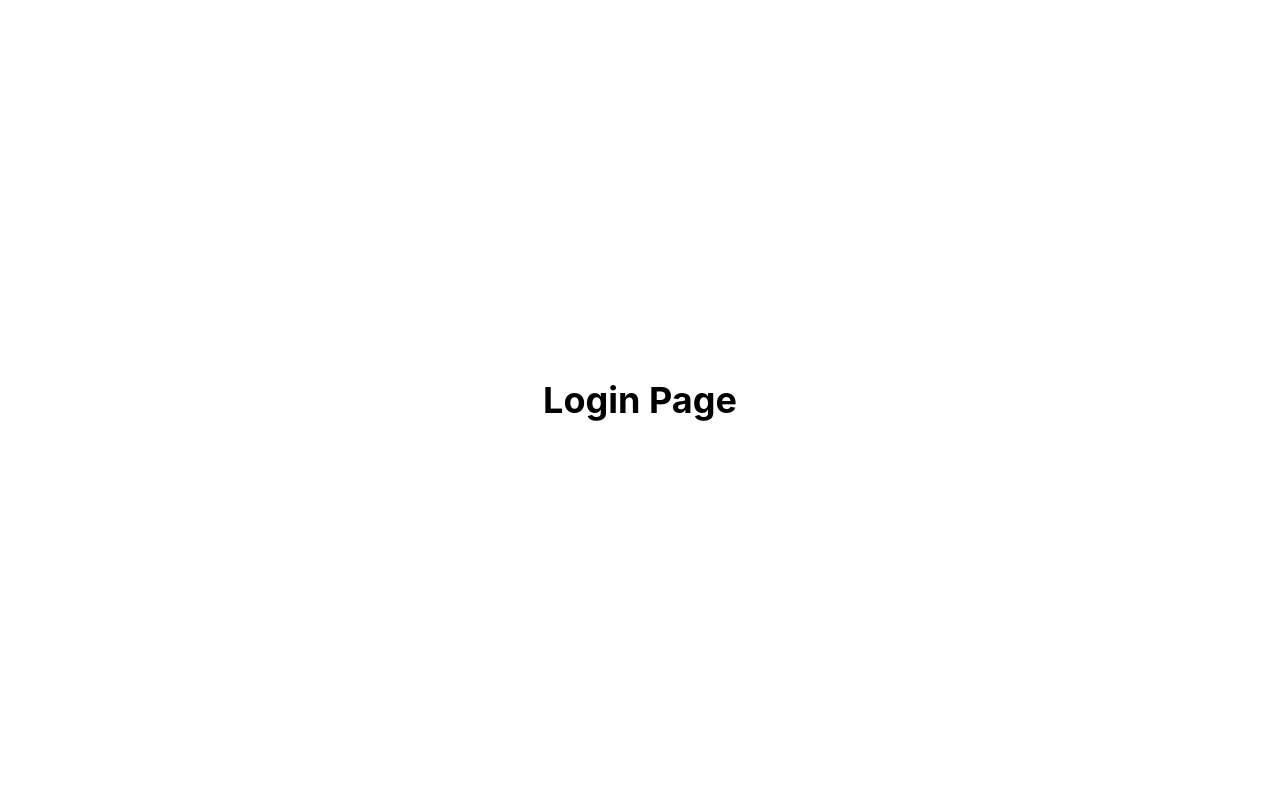
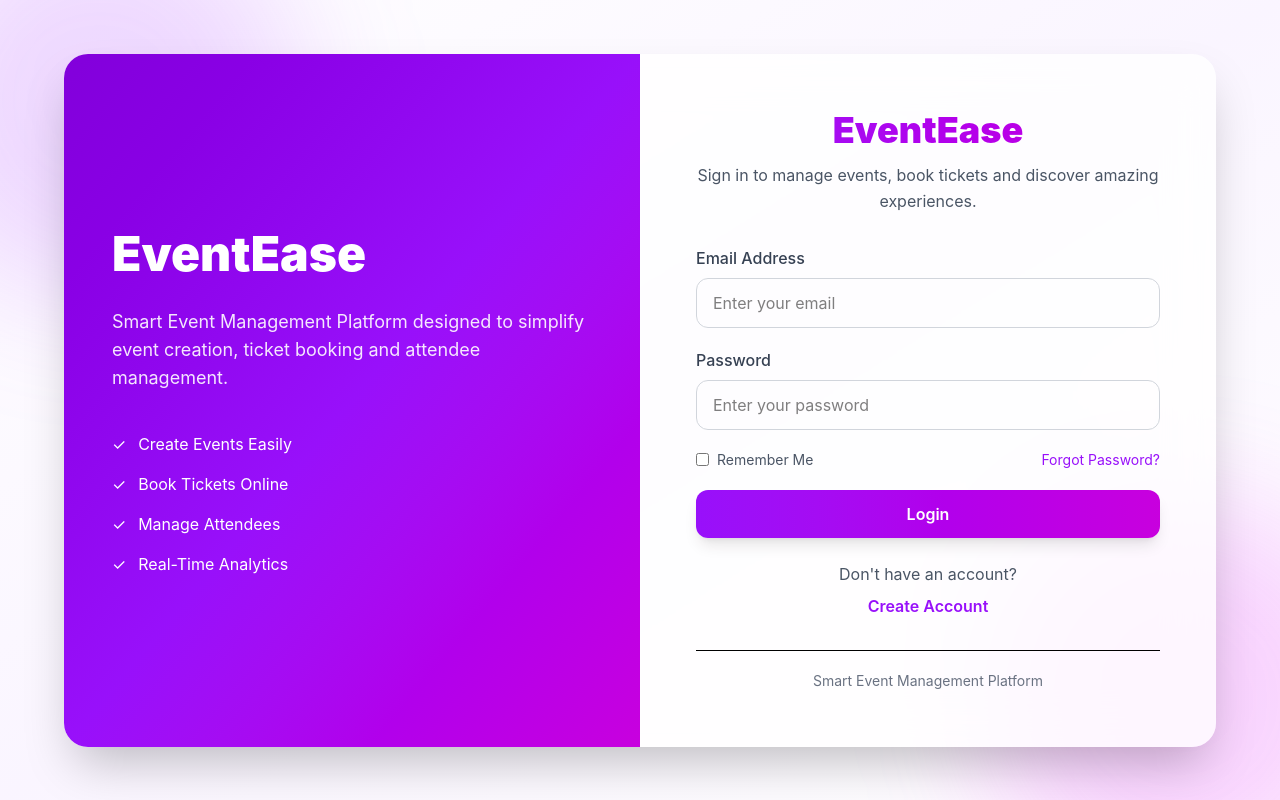
Before and after one commit to HiranSamaranayake/EventEase, a React app in the folder frontend/: page /login in a window 1280 px wide. Built offline with nearby package versions, Linux system fonts and the light colour scheme; the HTML template or start-up script is replaced by a standard one.

Commit message:
Updated login page

```diff
--- a/frontend/src/pages/auth/Login.jsx
+++ b/frontend/src/pages/auth/Login.jsx
@@ -1,9 +1,257 @@
+
+import { motion } from "framer-motion";
+
 function Login() {
     return (
-        <div className="min-h-screen flex items-center justify-center">
-            <h1 className="text-4xl font-bold">
-                Login Page
-            </h1>
+        <div
+            className="
+                min-h-screen
+                flex
+                items-center
+                justify-center
+                bg-gradient-to-br
+                from-white
+                via-purple-50
+                to-white
+                relative
+                overflow-hidden
+                p-6
+            "
+        >
+            {/* Purple Glow */}
+            <div
+                className="
+                    absolute
+                    top-[-100px]
+                    left-[-100px]
+                    w-[400px]
+                    h-[400px]
+                    rounded-full
+                    bg-purple-500/20
+                    blur-3xl
+                "
+            ></div>
+
+            {/* Pink Glow */}
+            <div
+                className="
+                    absolute
+                    bottom-[-100px]
+                    right-[-100px]
+                    w-[400px]
+                    h-[400px]
+                    rounded-full
+                    bg-fuchsia-500/20
+                    blur-3xl
+                "
+            ></div>
+
+            <motion.div
+                initial={{ opacity: 0, y: 40 }}
+                animate={{ opacity: 1, y: 0 }}
+                transition={{ duration: 0.8 }}
+                className="
+                    bg-white/80
+                    backdrop-blur-xl
+                    rounded-3xl
+                    shadow-2xl
+                    w-full
+                    max-w-6xl
+                    overflow-hidden
+                    relative
+                    z-10
+                "
+            >
+                <div className="grid lg:grid-cols-2">
+
+                    {/* LEFT SIDE */}
+                    <div
+                        className="
+                            hidden
+                            lg:flex
+                            flex-col
+                            justify-center
+                            p-12
+                            bg-gradient-to-br
+                            from-purple-700
+                            via-purple-600
+                            to-fuchsia-600
+                            text-white
+                        "
+                    >
+                        <h2 className="text-5xl font-black leading-tight">
+                            EventEase
+                        </h2>
+
+                        <p className="mt-6 text-lg text-white/90">
+                            Smart Event Management Platform designed to simplify
+                            event creation, ticket booking and attendee
+                            management.
+                        </p>
+
+                        <div className="mt-10 space-y-4">
+                            <div className="flex items-center gap-3">
+                                <span>✓</span>
+                                <span>Create Events Easily</span>
+                            </div>
+
+                            <div className="flex items-center gap-3">
+                                <span>✓</span>
+                                <span>Book Tickets Online</span>
+                            </div>
+
+                            <div className="flex items-center gap-3">
+                                <span>✓</span>
+                                <span>Manage Attendees</span>
+                            </div>
+
+                            <div className="flex items-center gap-3">
+                                <span>✓</span>
+                                <span>Real-Time Analytics</span>
+                            </div>
+                        </div>
+                    </div>
+
+                    {/* RIGHT SIDE */}
+                    <div className="p-10 lg:p-14">
+
+                        <h1
+                            className="
+                                text-4xl
+                                font-black
+                                text-center
+                                bg-gradient-to-r
+                                from-purple-600
+                                to-fuchsia-600
+                                bg-clip-text
+                                text-transparent
+                            "
+                        >
+                            EventEase
+                        </h1>
+
+                        <p
+                            className="
+                                text-center
+                                text-gray-600
+                                mt-3
+                                leading-relaxed
+                            "
+                        >
+                            Sign in to manage events, book tickets and discover
+                            amazing experiences.
+                        </p>
+
+                        <form className="mt-8 space-y-5">
+
+                            <div>
+                                <label className="block mb-2 font-medium text-gray-700">
+                                    Email Address
+                                </label>
+
+                                <input
+                                    type="email"
+                                    placeholder="Enter your email"
+                                    className="
+                                        w-full
+                                        px-4
+                                        py-3
+                                        rounded-xl
+                                        border
+                                        border-gray-300
+                                        focus:outline-none
+                                        focus:ring-2
+                                        focus:ring-purple-500
+                                    "
+                                />
+                            </div>
+
+                            <div>
+                                <label className="block mb-2 font-medium text-gray-700">
+                                    Password
+                                </label>
+
+                                <input
+                                    type="password"
+                                    placeholder="Enter your password"
+                                    className="
+                                        w-full
+                                        px-4
+                                        py-3
+                                        rounded-xl
+                                        border
+                                        border-gray-300
+                                        focus:outline-none
+                                        focus:ring-2
+                                        focus:ring-purple-500
+                                    "
+                                />
+                            </div>
+
+                            <div className="flex justify-between items-center">
+                                <label className="flex items-center gap-2 text-sm text-gray-600">
+                                    <input type="checkbox" />
+                                    Remember Me
+                                </label>
+
+                                <button
+                                    type="button"
+                                    className="text-purple-600 text-sm hover:underline"
+                                >
+                                    Forgot Password?
+                                </button>
+                            </div>
+
+                            <button
+                                type="submit"
+                                className="
+                                    w-full
+                                    py-3
+                                    rounded-xl
+                                    bg-gradient-to-r
+                                    from-purple-600
+                                    to-fuchsia-600
+                                    text-white
+                                    font-semibold
+                                    shadow-lg
+                                    hover:scale-105
+                                    transition-all
+                                    duration-300
+                                "
+                            >
+                                Login
+                            </button>
+                        </form>
+
+                        <div className="mt-6 text-center">
+                            <p className="text-gray-600">
+                                Don't have an account?
+                            </p>
+
+                            <a
+                                href="/register"
+                                className="
+                                    inline-block
+                                    mt-2
+                                    text-purple-600
+                                    font-semibold
+                                    hover:text-fuchsia-600
+                                "
+                            >
+                                Create Account
+                            </a>
+                        </div>
+
+                        <div className="mt-8 border-t pt-5">
+                            <p className="text-center text-sm text-gray-500">
+                                Smart Event Management Platform
+                            </p>
+                        </div>
+
+                    </div>
+
+                </div>
+            </motion.div>
         </div>
     );
 }
```
